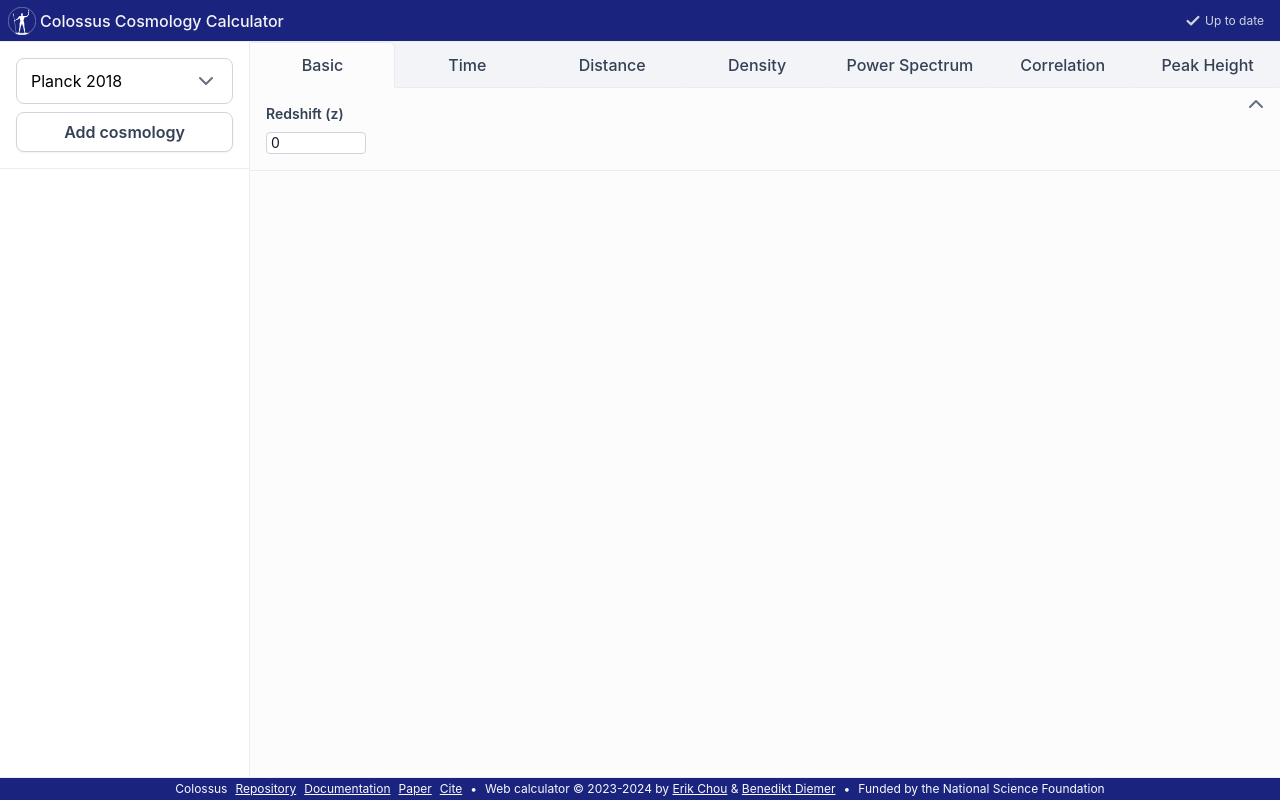
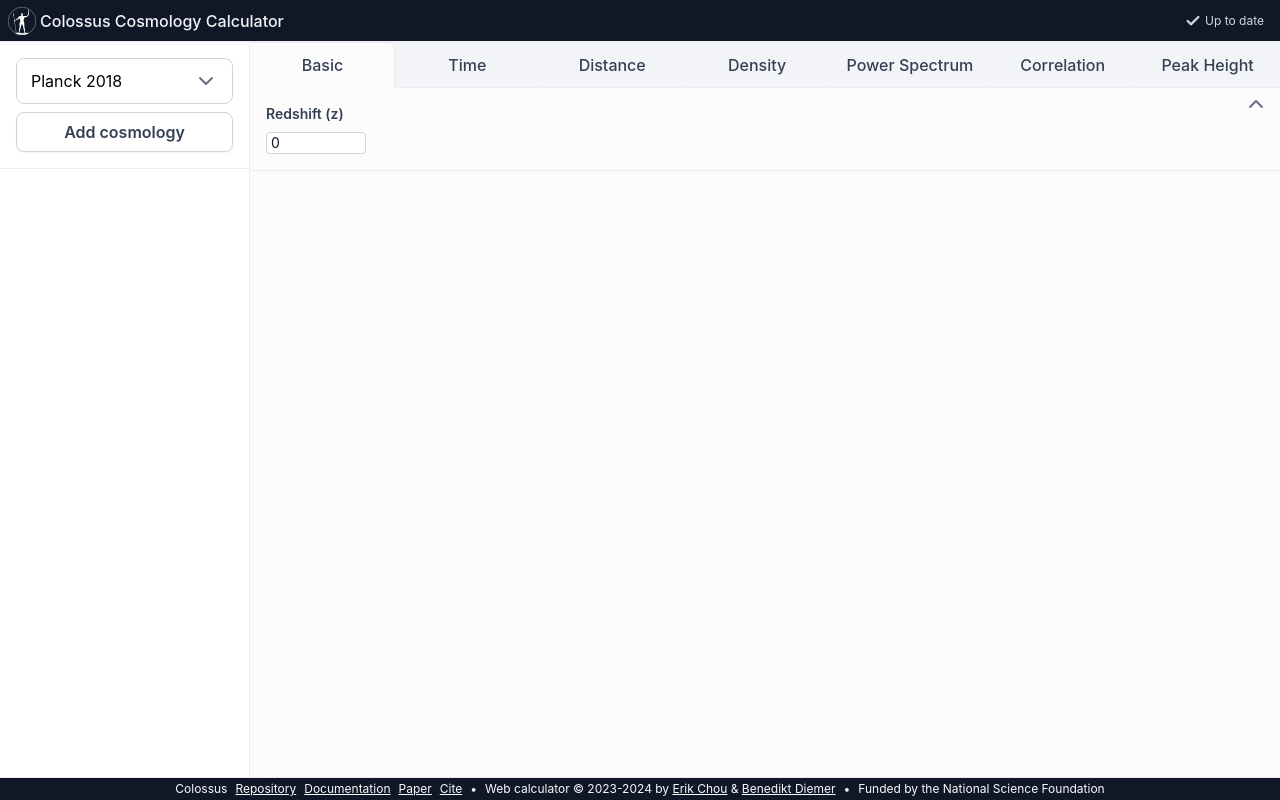
Before and after one commit to pyellapu07/colossus-cosmology-pyellapucut, a Flask app: page / in a window 1280 px wide. Run offline with Flask 2, Linux system fonts and the light colour scheme; some libraries are stand-ins or nearby versions; some web fonts are replaced.

Commit message:
Playing with design

```diff
--- a/static/src/css/main.css
+++ b/static/src/css/main.css
@@ -491,7 +491,7 @@ label.tooltip:focus-visible .tooltip-content {
   height: 42px;
   width: 100%;
   border-bottom: var(--divider);
-  background: var(--primary900);
+  background: var(--gray900);
   color: var(--gray100);
   align-items: center;
   justify-content: left;
@@ -849,7 +849,7 @@ label.tooltip:focus-visible .tooltip-content {
   padding: 4px 0;
   border-top: var(--divider);
   width: 100%;
-  background: var(--primary900);
+  background: var(--gray900);
   justify-content: center;
 }
 
```
